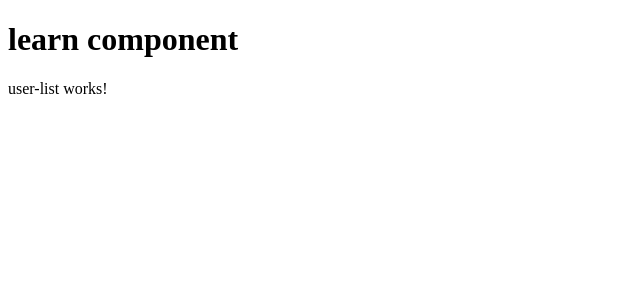
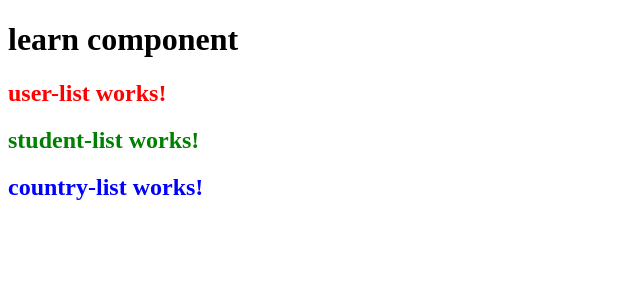
Before and after one commit to Yograj010/angular-revision, an Angular app: page / in a window 1280 px wide. Shown: the top 300 px of the page, without its empty margins (0-640 px from the left). Built offline with nearby package versions, Linux system fonts and the light colour scheme.

Commit message:
revised component inline style & inline template

```diff
--- a/src/app/app.component.html
+++ b/src/app/app.component.html
@@ -1,4 +1,4 @@
 <h1>learn component</h1>
 <app-user-list></app-user-list>
-<!-- we can chnage the 'selector' name, as done below -->
-<!-- <app-user-line></app-user-line> -->
+<app-student-list></app-student-list>
+<app-country-list></app-country-list>
--- a/src/app/app.module.ts
+++ b/src/app/app.module.ts
@@ -4,11 +4,15 @@ import { BrowserModule } from '@angular/platform-browser';
 import { AppRoutingModule } from './app-routing.module';
 import { AppComponent } from './app.component';
 import { UserListComponent } from './user-list/user-list.component';
+import { StudentListComponent } from './student-list/student-list.component';
+import { CountryListComponent } from './country-list/country-list.component';
 
 @NgModule({
   declarations: [
     AppComponent,
-    UserListComponent
+    UserListComponent,
+    StudentListComponent,
+    CountryListComponent
   ],
   imports: [
     BrowserModule,
--- /dev/null
+++ b/src/app/country-list/country-list.component.ts
@@ -0,0 +1,16 @@
+import { Component } from '@angular/core';
+
+@Component({
+  selector: 'app-country-list',
+  template: `
+    <h2 class="custom">
+      country-list works!
+    </h2>
+  `,
+  styles: [
+    `.custom{color:blue}`
+  ]
+})
+export class CountryListComponent {
+
+}
--- /dev/null
+++ b/src/app/student-list/student-list.component.css
@@ -0,0 +1 @@
+.custom{color:green}
--- /dev/null
+++ b/src/app/student-list/student-list.component.ts
@@ -0,0 +1,14 @@
+import { Component } from '@angular/core';
+
+@Component({
+  selector: 'app-student-list',
+  template: `
+    <h2 class="custom">
+      student-list works!
+    </h2>
+  `,
+  styleUrls: ['./student-list.component.css']
+})
+export class StudentListComponent {
+
+}
--- a/src/app/user-list/user-list.component.html
+++ b/src/app/user-list/user-list.component.html
@@ -1 +1 @@
-<p>user-list works!</p>
+<h2 class="custom">user-list works!</h2>
--- a/src/app/user-list/user-list.component.ts
+++ b/src/app/user-list/user-list.component.ts
@@ -2,9 +2,10 @@ import { Component } from '@angular/core';
 
 @Component({
   selector: 'app-user-list',
-  // selector: 'app-user-line',       //selector name can be changed like done here
   templateUrl: './user-list.component.html',
-  styleUrls: ['./user-list.component.css']
+  styles: [
+    `.custom{color:red}`
+  ]
 })
 export class UserListComponent {
 
```
Also changed, not shown: src/app/user-list/user-list.component.css (deleted), 2 other files (tests, documents, lock files or other folders).
